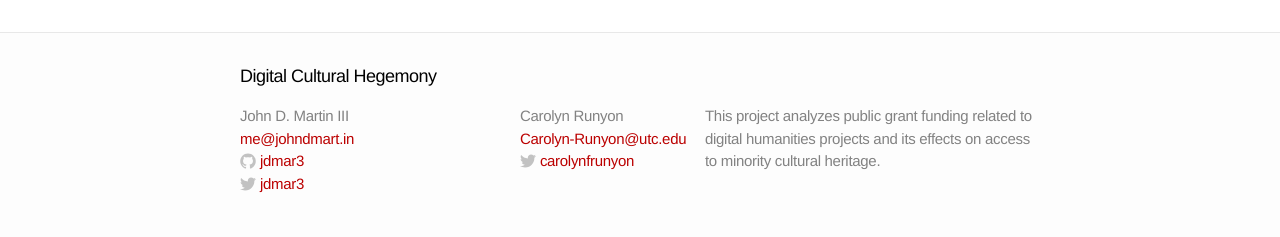
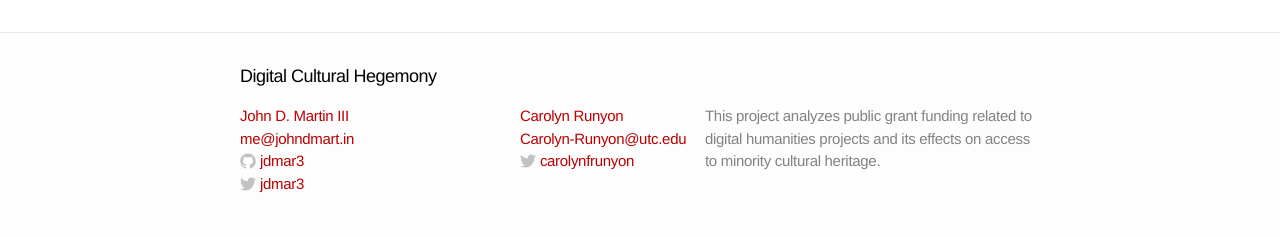
Before and after one commit to jdmar3/digital-hegemony, a Jekyll site: the page built from index.md, in a window 1280 px wide. Shown: the part 1068-1305 px from the top of the page. Built offline with Jekyll 4.4.1, drawn with Linux system fonts in a browser that asks for light colours.

Commit message:
add author links

```diff
--- a/_config.yml
+++ b/_config.yml
@@ -1,7 +1,9 @@
 # Site settings
 title: Digital Cultural Hegemony
 author: John D. Martin III
+authorlink: http://johndmart.in
 author1: Carolyn Runyon
+author1link: http://carolynrunyon.com/
 email: me@johndmart.in
 email1: Carolyn-Runyon@utc.edu
 description: "This project analyzes public grant funding related to digital humanities projects and its effects on access to minority cultural heritage."
--- a/_includes/footer.html
+++ b/_includes/footer.html
@@ -6,7 +6,7 @@
 
     <div class="footer-col-1 column">
       <ul>
-        <li>{{ site.author }}</li>
+        <li><a href="{{site.authorlink}}">{{ site.author }}</a></li>
         <li><a href="mailto:{{ site.email }}">{{ site.email }}</a></li>
 		{% if site.github_username %}<li>
           <a href="https://github.com/{{ site.github_username }}">
@@ -49,7 +49,7 @@
 
     <div class="footer-col-2 column">
       <ul>
-		<li>{{ site.author1 }}</li>
+		<li><a href="{{site.author1link}}">{{ site.author1 }}</a></li>
         <li><a href="mailto:{{ site.email1 }}">{{ site.email1 }}</a></li>
         {% if site.github_username1 %}<li>
           <a href="https://github.com/{{ site.github_username1 }}">
```
